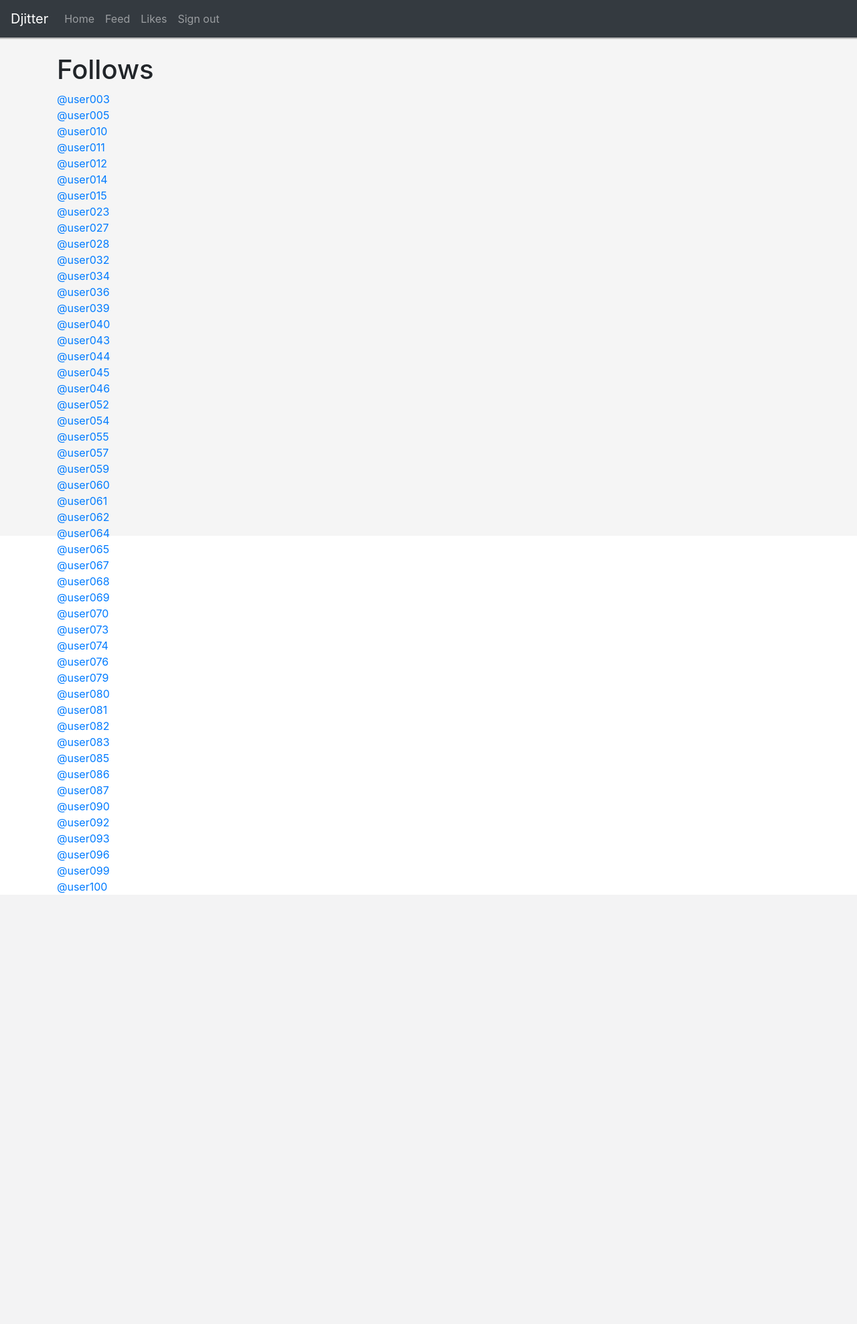
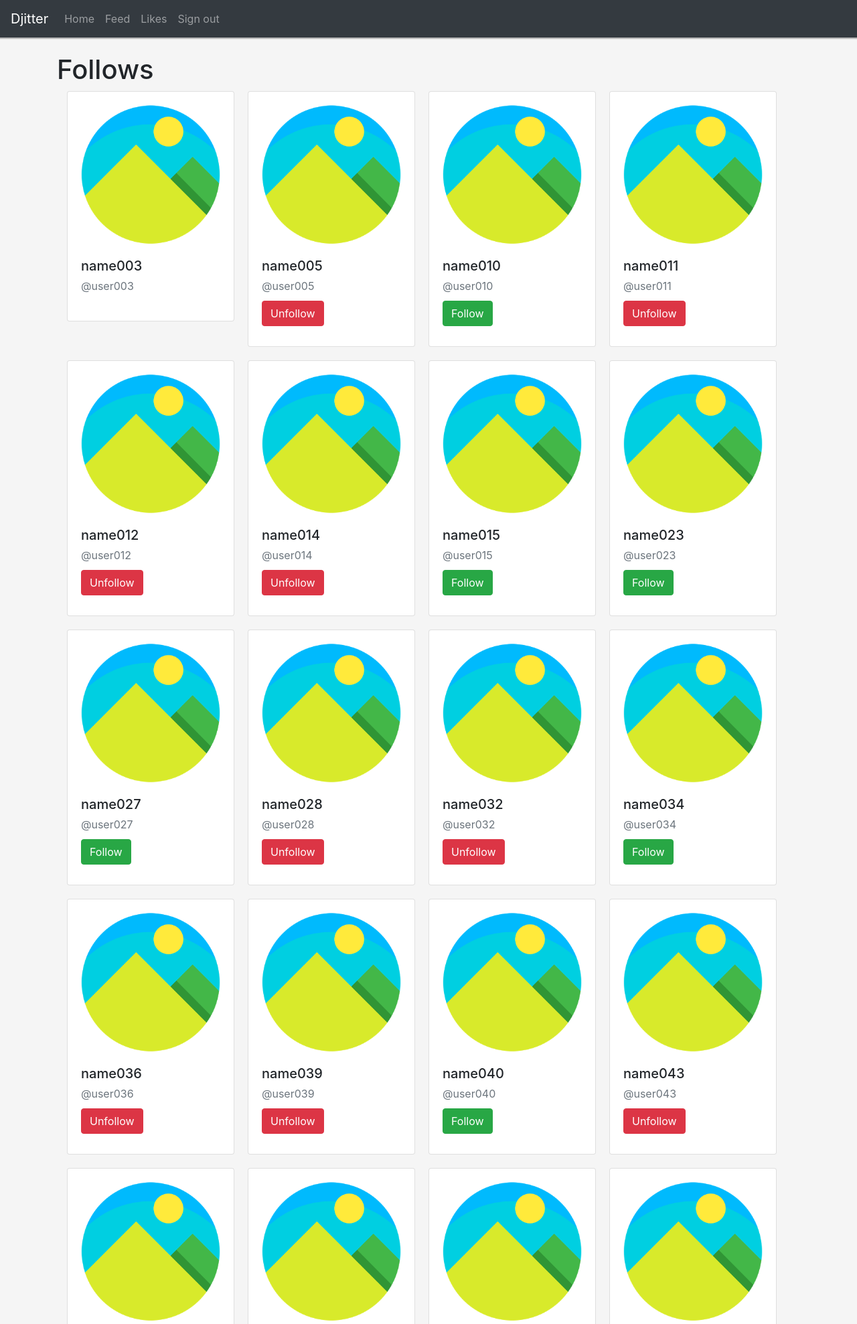
Before and after one commit to tat3/djitter, a Django app: a page that uses djeeterprofile/templates/djeeterprofile/users.html in a window 1280 px wide. Shown: the top 1977 px of the page at 67% size. Before the commit the page ends 1334 px from the top, so only its background shows below. Run offline with Django 3.2, Linux system fonts and the light colour scheme; a user stored in the database is signed in; data comes from the database, SQL or seed files in the repository; some libraries are stand-ins or nearby versions.

Commit message:
Add profile to followers page

```diff
--- a/djeeterprofile/static/djeeterprofile/css/layout.css
+++ b/djeeterprofile/static/djeeterprofile/css/layout.css
@@ -1,9 +1,9 @@
 html {
-  height: 100%; }
+  min-height: 100%; }
 
 body {
   background-color: #f5f5f5;
-  height: 100%; }
+  min-height: 100%; }
 
 .main {
   display: flex; }
@@ -12,13 +12,15 @@
   width: 350px;
   max-width: 250px;
   min-width: 250px;
-  margin: 0 20px; }
+  margin: 0 20px 20px 0; }
+  .profile:nth-child(2n) {
+    margin: 0 0 20px 0; }
   .profile hr {
     margin: 0; }
   .profile__icon {
     margin: 0; }
   .profile__img {
-    padding: 10px;
+    padding: 20px 20px 0 20px;
     height: auto;
     width: 100%;
     max-width: 100%;
@@ -87,4 +89,9 @@
   padding: 3px 0;
   width: 70px; }
 
+.users {
+  display: flex;
+  flex-wrap: wrap;
+  justify-content: center; }
+
 /*# sourceMappingURL=layout.css.map */
--- a/djeeterprofile/static/djeeterprofile/scss/layout.scss
+++ b/djeeterprofile/static/djeeterprofile/scss/layout.scss
@@ -1,12 +1,12 @@
 $main-blue: #1DA1F2;
 
 html {
-  height: 100%;
+  min-height: 100%;
 }
 
 body {
   background-color: #f5f5f5;
-  height: 100%;
+  min-height: 100%;
 }
 
 .main {
@@ -18,7 +18,11 @@
   width: 350px;
   max-width: 250px;
   min-width: 250px;
-  margin: 0 20px;
+  margin: 0 20px 20px 0;
+
+  &:nth-child(2n) {
+    margin: 0 0 20px 0;
+  }
 
   hr {
     margin: 0;
@@ -29,7 +33,7 @@
   }
 
   &__img {
-    padding: 10px;
+    padding: 20px 20px 0 20px;
     height: auto;
     width: 100%;
     max-width: 100%;
@@ -141,3 +145,10 @@
   padding: 3px 0;
   width: 70px;
 }
+
+.users {
+  display: flex;
+  flex-wrap: wrap;
+  justify-content: center;
+
+}
--- /dev/null
+++ b/djeeterprofile/templates/djeeterprofile/_profile_simple.html
@@ -0,0 +1,28 @@
+{% load static %}
+
+  <div class="profile">
+    <div class="card profile__inner" style="">
+      <figure class="profile__icon">
+        <img class="card-img-top profile__img" src="{% static "djeeterprofile/img/icon.png" %}">
+      </figure>
+      <div class="card-body">
+        <div class="profile__user">
+          <div class="profile__user-name">
+            <h5 class="card-title">{{ user.nickname }}</h3>
+            <p class="card-subtitle text-muted">@{{ user.username }}</p>
+            <p class="card-text">{{ user.profile }}</p>
+          </div>
+        </div>
+        <div class="profile__follow">
+          {% ifnotequal request.user user %}
+            {% if request.user.djeeterprofile in user.djeeterprofile.followed_by.all %}
+              <a href="{% url "profile:stopfollow" user.username %}" class="btn btn-danger">Unfollow</a>
+            {% else %}
+              <a href="{% url "profile:follow" user.username %}" class="btn btn-success">Follow</a>
+            {% endif %}
+          {% endifnotequal %}
+        </div>
+
+      </div>
+    </div>
+  </div>
--- a/djeeterprofile/templates/djeeterprofile/users.html
+++ b/djeeterprofile/templates/djeeterprofile/users.html
@@ -3,9 +3,9 @@
 {% block main %}
 <div>
   <h1>{{ title }}</h1>
-  <ul>
+  <ul class="users">
     {% for djeeter in djeeterprofiles %}
-    <li><a href="{% url "profile:profile" djeeter.user.username %}">@{{ djeeter.user.username }}</a></li>
+      <li>{% include "djeeterprofile/_profile_simple.html" with user=djeeter.user %}</li>
     {% endfor %}
   </ul>
 {% endblock %}
```
